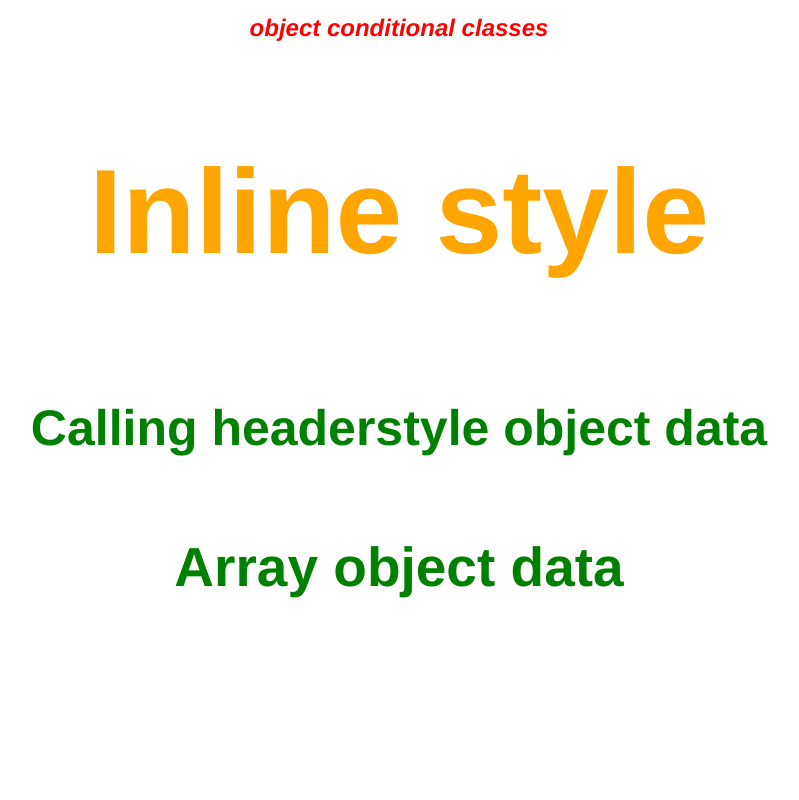
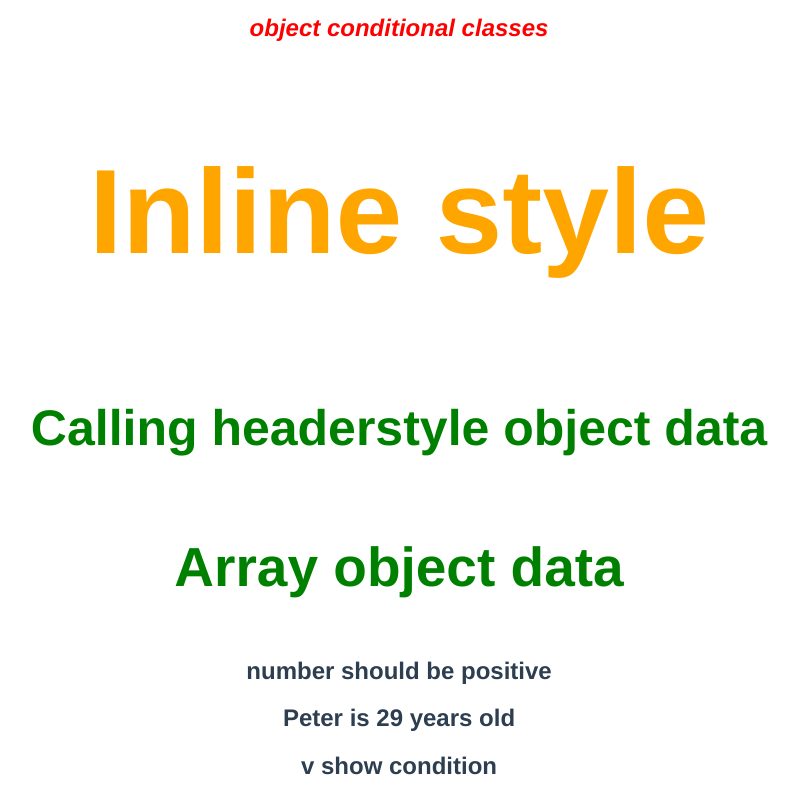
Before and after one commit to Savi-Grover/VueJs-Basics, a Vue app: page / in a window 1280 px wide. Shown: the part 508-1308 px from the top of the page, without its empty margins (241-1040 px from the left). Before the commit the page ends 1165 px from the top, so only its background shows below. Built offline with nearby package versions, Linux system fonts and the light colour scheme.

Commit message:
conditional rendering

```diff
--- a/src/App.vue
+++ b/src/App.vue
@@ -24,6 +24,17 @@
 
     <h2 v-bind:style="headerstyleobject">Calling headerstyle object data </h2>
     <h2 v-bind:style="[baseStyle,successStyle]">Array  object data </h2>
+    <h2 v-if="num===0">number should be zero</h2>
+    <h2 v-else-if="num<0">number should be negative</h2>
+    <h2 v-else-if="num>0">number should be positive</h2>
+    <h2 v-else>is not number</h2>
+
+    <template v-if="display">
+      <h2>{{name}} is {{age }} years old</h2>
+
+    </template>
+    <h2 v-show="display">v show condition</h2>
+    <!-- will always show at DOM where v-if not show at DOM if false-->
   </div>
 
 </template>
@@ -32,6 +43,8 @@ export default {
   name: 'App',
   data(){
     return {
+      num : 50,
+      display : true,
       name: "Peter",
       age: "29",
       headingId: '3',
```
Also changed, not shown: 7 other files (tests, documents, lock files or other folders).
